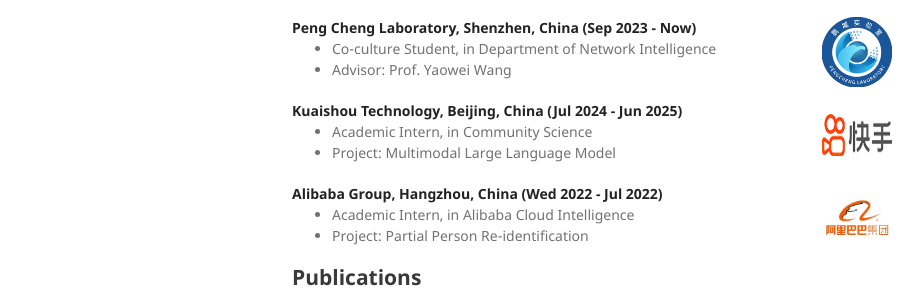
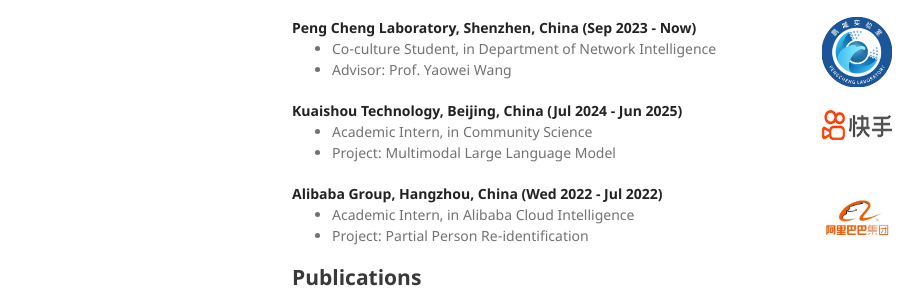
Before and after one commit to Hyu-Zhang/Hyu-Zhang.github.io, a Jekyll site: the page built from index.md, in a window 1280 px wide. Shown: the part 586-886 px from the top of the page, without its empty margins (178-1101 px from the left). Built offline with Jekyll 4.4.1, drawn with Linux system fonts in a browser that asks for light colours; a style sheet for code colours, icons or effects is not loaded; our own code applies the rules of GitHub Pages for plain Markdown files.

Commit message:
Update index.md

```diff
--- a/index.md
+++ b/index.md
@@ -61,7 +61,7 @@
 <div align="left">
         <strong> Kuaishou Technology, Beijing, China  (Jul 2024 - Jun 2025) </strong>
           <a target="_blank" rel="external">
-            <img border="0" src="kuaishou.png" align="right" width="70" height="70">
+            <img border="0" src="kuaishou.png" align="right" width="70" height="50">
           </a>
         <ul>
         <li>
```
